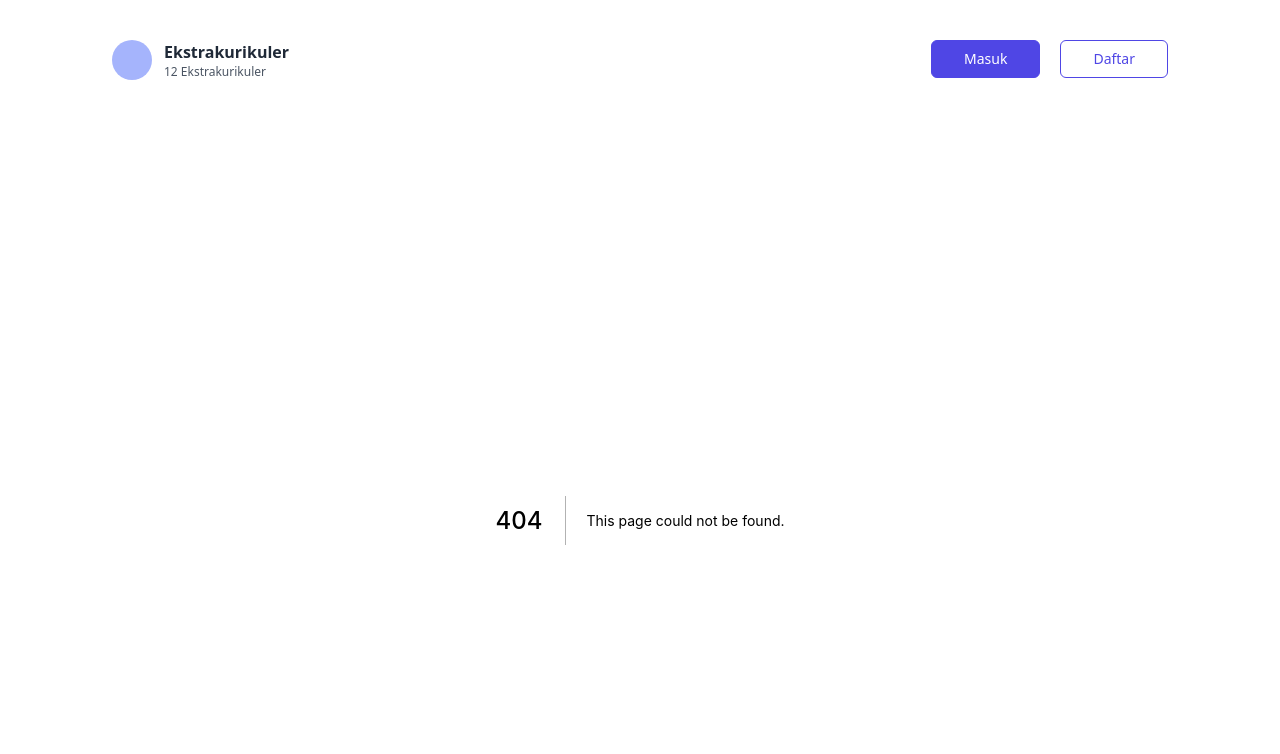
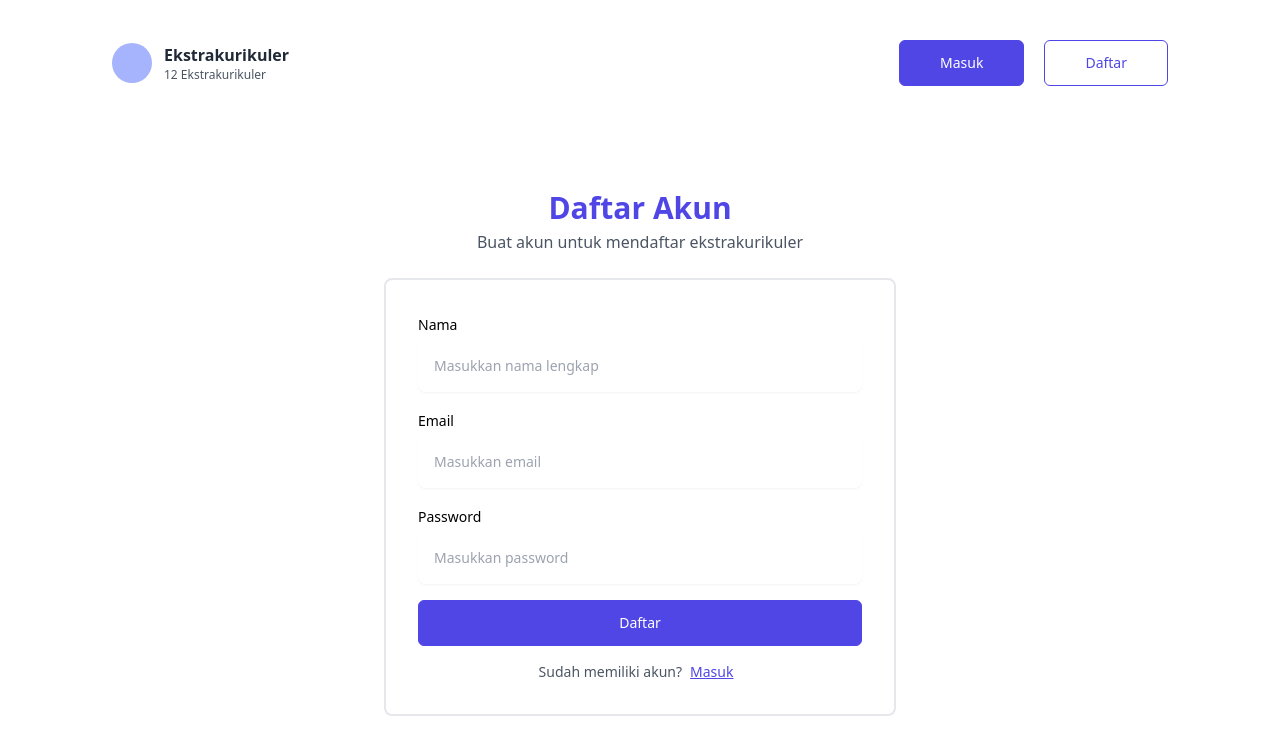
Before and after one commit to ardhptr21/arlubi_seven_project, a Next.js app: page /auth/daftar in a window 1280 px wide. Before the commit this address had no page. Shown: the top 754 px of the page. Built offline with nearby package versions, Linux system fonts and the light colour scheme.

Commit message:
create login and register page, also Input, Button component

```diff
--- a/components/button/ButtonFill.jsx
+++ b/components/button/ButtonFill.jsx
@@ -1,8 +1,10 @@
-export default function ButtonFill({ children, ...props }) {
+export default function ButtonFill({ children, className, ...props }) {
   return (
     <button
       {...props}
-      className="inline-block px-8 py-2 text-sm font-medium text-white bg-indigo-600 border border-indigo-600 rounded-md hover:bg-indigo-800 focus:outline-none focus:ring"
+      className={`inline-block px-10 py-3 text-sm font-medium text-white bg-indigo-600 border border-indigo-600 rounded-md hover:bg-indigo-800 focus:outline-none focus:ring${
+        className ? ` ${className}` : ''
+      }`}
     >
       {children}
     </button>
--- a/components/button/ButtonOutline.jsx
+++ b/components/button/ButtonOutline.jsx
@@ -2,7 +2,7 @@ export default function ButtonOutline({ children, ...props }) {
   return (
     <button
       {...props}
-      className="inline-block px-8 py-2 text-sm font-medium text-indigo-600 border border-indigo-600 rounded-md hover:bg-indigo-600 hover:text-white active:bg-indigo-500 focus:outline-none focus:ring"
+      className="inline-block px-10 py-3 text-sm font-medium text-indigo-600 border border-indigo-600 rounded-md hover:bg-indigo-600 hover:text-white active:bg-indigo-500 focus:outline-none focus:ring"
     >
       {children}
     </button>
--- /dev/null
+++ b/components/form/Input.jsx
@@ -0,0 +1,19 @@
+export default function Input({ title, name, type = 'text', icon, ...props }) {
+  return (
+    <div>
+      <label htmlFor={name} className="text-sm font-medium">
+        {title}
+      </label>
+
+      <div className="relative mt-1">
+        <input
+          {...props}
+          type={type}
+          id={name}
+          className="w-full p-4 pr-12 text-sm border-gray-200 rounded-lg shadow-sm"
+        />
+        {icon && <span className="absolute inset-y-0 inline-flex items-center right-4">{icon}</span>}
+      </div>
+    </div>
+  );
+}
--- a/components/navigation/Navbar.jsx
+++ b/components/navigation/Navbar.jsx
@@ -1,3 +1,4 @@
+import Link from 'next/link';
 import Section from '../base/Section';
 import ButtonFill from '../button/ButtonFill';
 import ButtonOutline from '../button/ButtonOutline';
@@ -6,16 +7,26 @@ export default function Navbar() {
   return (
     <Section>
       <nav className="flex justify-between">
-        <div className="flex items-center gap-3">
+        <Link href="/">
+          <a className="flex items-center gap-3">
             <div className="h-10 w-10 rounded-full bg-indigo-300"></div>
             <div>
               <h2 className="font-bold text-gray-800">Ekstrakurikuler</h2>
               <p className="text-gray-600 text-xs">12 Ekstrakurikuler</p>
             </div>
-        </div>
+          </a>
+        </Link>
         <div className="space-x-5">
+          <Link href="/auth/masuk">
+            <a>
               <ButtonFill>Masuk</ButtonFill>
+            </a>
+          </Link>
+          <Link href="/auth/daftar">
+            <a>
               <ButtonOutline>Daftar</ButtonOutline>
+            </a>
+          </Link>
         </div>
       </nav>
     </Section>
--- /dev/null
+++ b/pages/auth/daftar.jsx
@@ -0,0 +1,31 @@
+import ButtonFill from '@/components/button/ButtonFill';
+import Input from '@/components/form/Input';
+import Link from 'next/link';
+
+export default function Daftar() {
+  return (
+    <div className="max-w-screen-xl px-4 py-16 mx-auto sm:px-6 lg:px-8">
+      <div className="max-w-lg mx-auto">
+        <h1 className="text-2xl font-bold text-center text-indigo-600 sm:text-3xl">Daftar Akun</h1>
+        <p className="mt-1 text-center text-gray-600">Buat akun untuk mendaftar ekstrakurikuler</p>
+
+        <form action="" className="p-8 mt-6 mb-0 space-y-4 rounded-lg border-2 border-gray-200">
+          <Input name="name" type="text" title="Nama" placeholder="Masukkan nama lengkap" />
+          <Input name="email" type="email" title="Email" placeholder="Masukkan email" />
+          <Input name="password" type="password" title="Password" placeholder="Masukkan password" />
+
+          <ButtonFill type="submit" className="w-full">
+            Daftar
+          </ButtonFill>
+
+          <p className="text-sm text-center text-gray-600">
+            Sudah memiliki akun?
+            <Link href="/auth/masuk">
+              <a className="px-2 underline text-indigo-600">Masuk</a>
+            </Link>
+          </p>
+        </form>
+      </div>
+    </div>
+  );
+}
--- /dev/null
+++ b/pages/auth/masuk.jsx
@@ -0,0 +1,30 @@
+import ButtonFill from '@/components/button/ButtonFill';
+import Input from '@/components/form/Input';
+import Link from 'next/link';
+
+export default function Masuk() {
+  return (
+    <div className="max-w-screen-xl px-4 py-16 mx-auto sm:px-6 lg:px-8">
+      <div className="max-w-lg mx-auto">
+        <h1 className="text-2xl font-bold text-center text-indigo-600 sm:text-3xl">Masuk ke Akun</h1>
+        <p className="mt-1 text-center text-gray-600">Silahkan masuk ke akunmu terlebih dahulu</p>
+
+        <form action="" className="p-8 mt-6 mb-0 space-y-4 rounded-lg border-2 border-gray-200">
+          <Input name="email" type="email" title="Email" placeholder="Masukkan email" />
+          <Input name="password" type="password" title="Password" placeholder="Masukkan password" />
+
+          <ButtonFill type="submit" className="w-full">
+            Masuk
+          </ButtonFill>
+
+          <p className="text-sm text-center text-gray-600">
+            Belum punya akun?
+            <Link href="/auth/daftar">
+              <a className="px-2 underline text-indigo-600">Daftar</a>
+            </Link>
+          </p>
+        </form>
+      </div>
+    </div>
+  );
+}
```
Lines whose indentation alone changed are shown as unchanged.
